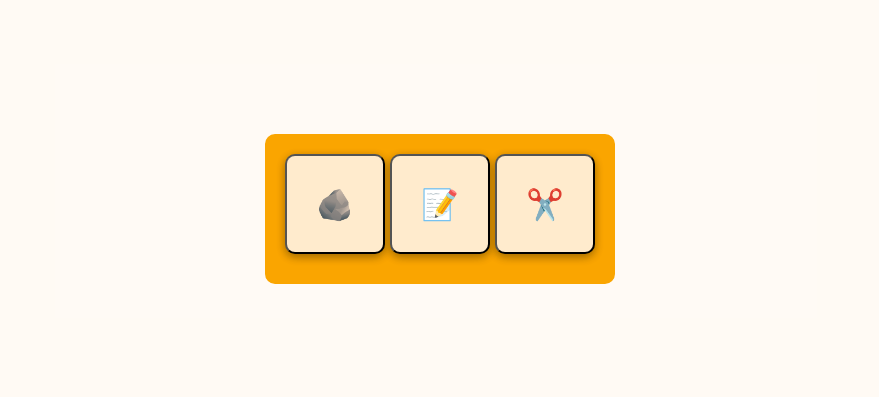
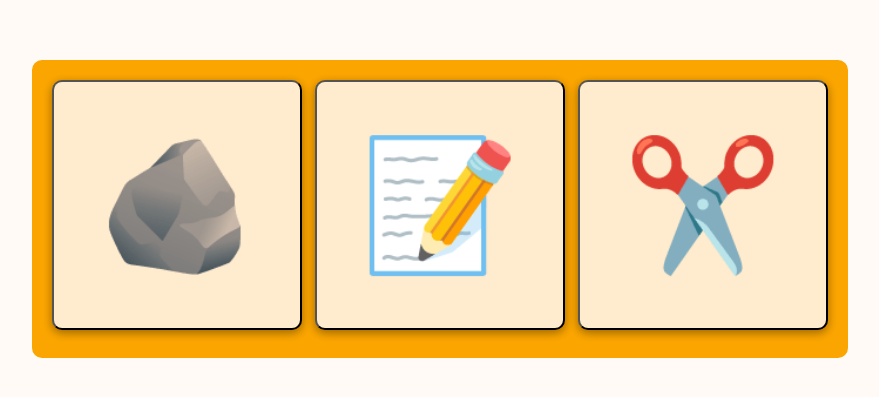
Before and after one commit to Vuqar05/rock-paper-scissors, a plain HTML site: page index.html in a window 1280 px wide. Shown: the part 191-588 px from the top of the page, without its empty margins (200-1079 px from the left). Drawn offline with Linux system fonts and the light colour scheme.

Commit message:
Adjusted the css to make the website better fit various screen sizes

```diff
--- a/style.css
+++ b/style.css
@@ -1,6 +1,6 @@
 * {
     font-family: "Berlin Sans FB", sans-serif;
-
+    font-size: 5vw;
 }
 
 html, body {
@@ -19,7 +19,7 @@ body {
     display: flex;
     flex-direction: column;
     justify-content: center;
-    gap: 10px;
+    gap: 1vh;
     background-color: #faa500;
     border: #faa500 20px solid;
     border-radius: 10px;
@@ -27,17 +27,18 @@ body {
 
 .button-container {
     display: flex;
-    align-items: flex-end;
+    align-items: center;
     justify-content: center;
-    gap: 5px
+    gap: 1vw
 }
 
 .button-container button {
+    flex-shrink: 1;
     background-color: blanchedalmond;
     border-radius: 10px;
-    width: 100px;
-    height: 100px;
-    font-size: 30px;
+    width: min(25vw, 250px);
+    height: min(25vw, 250px);
+    font-size: 10vw;
     box-shadow: 0 3px 8px 0 rgba(0,0,0,0.2), 0 3px 10px 0 rgba(0,0,0,0.19);
 }
 
```
